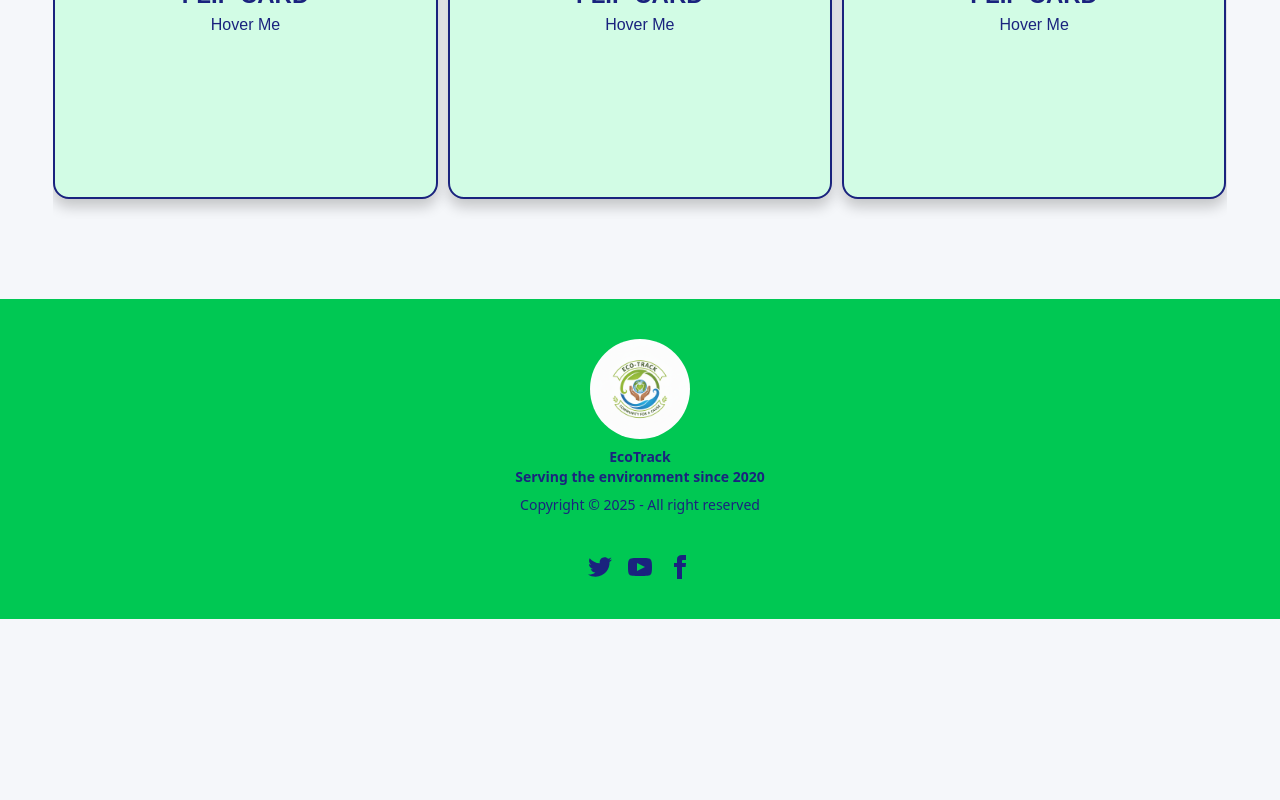
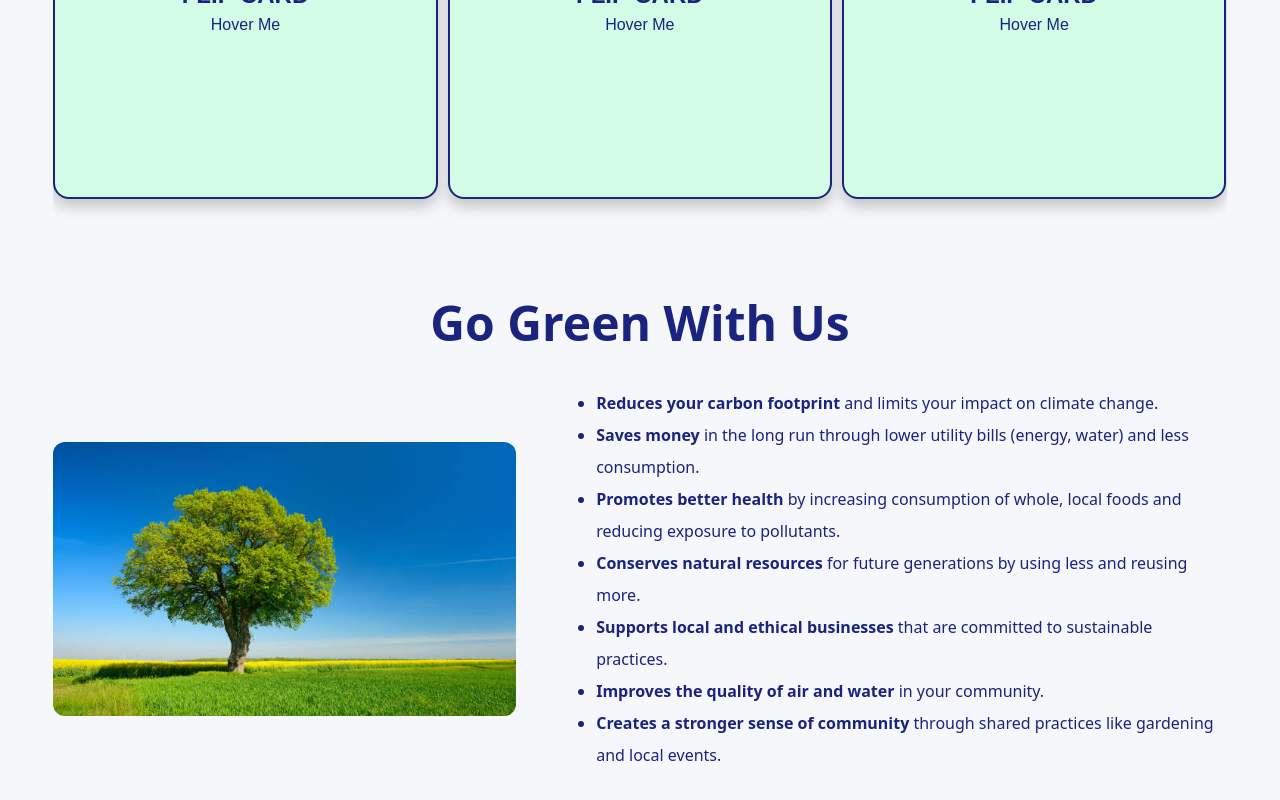
Before and after one commit to imadisimran/eco-track-client, a React (Vite) app: page / in a window 1280 px wide. Shown: the part 1956-2756 px from the top of the page. Before the commit the page ends 2575 px from the top, so only its background shows below. Built offline with nearby package versions, Linux system fonts and the light colour scheme.

Commit message:
go green

```diff
--- /dev/null
+++ b/src/components/GoGreen.jsx
@@ -0,0 +1,26 @@
+import React from 'react';
+import tree from '../assets/tree.jpg'
+
+const GoGreen = () => {
+    return (
+        <section className='w-11/12 mx-auto'>
+            <h1 className='section-heading'>Go Green With Us</h1>
+            <div className='flex gap-20 items-center'>
+                <div>
+                    <img className='rounded-xl' src={tree} alt="" />
+                </div>
+                <ul className='list-disc text-base/loose'>
+                    <li><b>Reduces your carbon footprint</b> and limits your impact on climate change.</li>
+                    <li><b>Saves money</b> in the long run through lower utility bills (energy, water) and less consumption.</li>
+                    <li><b>Promotes better health</b> by increasing consumption of whole, local foods and reducing exposure to pollutants.</li>
+                    <li><b>Conserves natural resources</b> for future generations by using less and reusing more.</li>
+                    <li><b>Supports local and ethical businesses</b> that are committed to sustainable practices.</li>
+                    <li><b>Improves the quality of air and water</b> in your community.</li>
+                    <li><b>Creates a stronger sense of community</b> through shared practices like gardening and local events.</li>
+                </ul>
+            </div>
+        </section>
+    );
+};
+
+export default GoGreen;
--- a/src/pages/Home.jsx
+++ b/src/pages/Home.jsx
@@ -3,6 +3,7 @@ import Hero from '../components/Hero';
 import ActiveChallenges from '../components/ActiveChallenges';
 import RecentTips from '../components/RecentTips';
 import UpcomingEvents from '../components/UpcomingEvents';
+import GoGreen from '../components/GoGreen';
 
 
 const Home = () => {
@@ -12,6 +13,7 @@ const Home = () => {
             <ActiveChallenges></ActiveChallenges>
             <RecentTips></RecentTips>
             <UpcomingEvents></UpcomingEvents>
+            <GoGreen></GoGreen>
         </>
     );
 };
```
Also changed, not shown: src/assets/tree.jpg (added).
